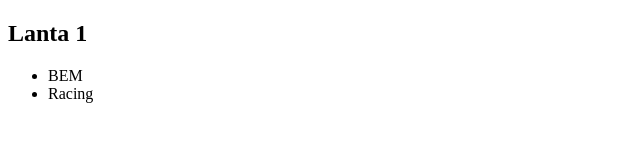
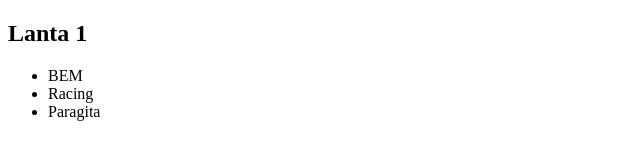
Before and after one commit to Abdfikih/test-demo, a plain HTML site: page index.html in a window 1280 px wide. Shown: the full height of the page, 0-640 px from the left. Drawn offline with Linux system fonts and the light colour scheme.

Commit message:
add paragita

```diff
--- a/index.html
+++ b/index.html
@@ -11,6 +11,7 @@
     <ul>
       <li>BEM</li>
       <li>Racing</li>
+      <li>Paragita</li>
     </ul>
   </body>
 </html>
```
